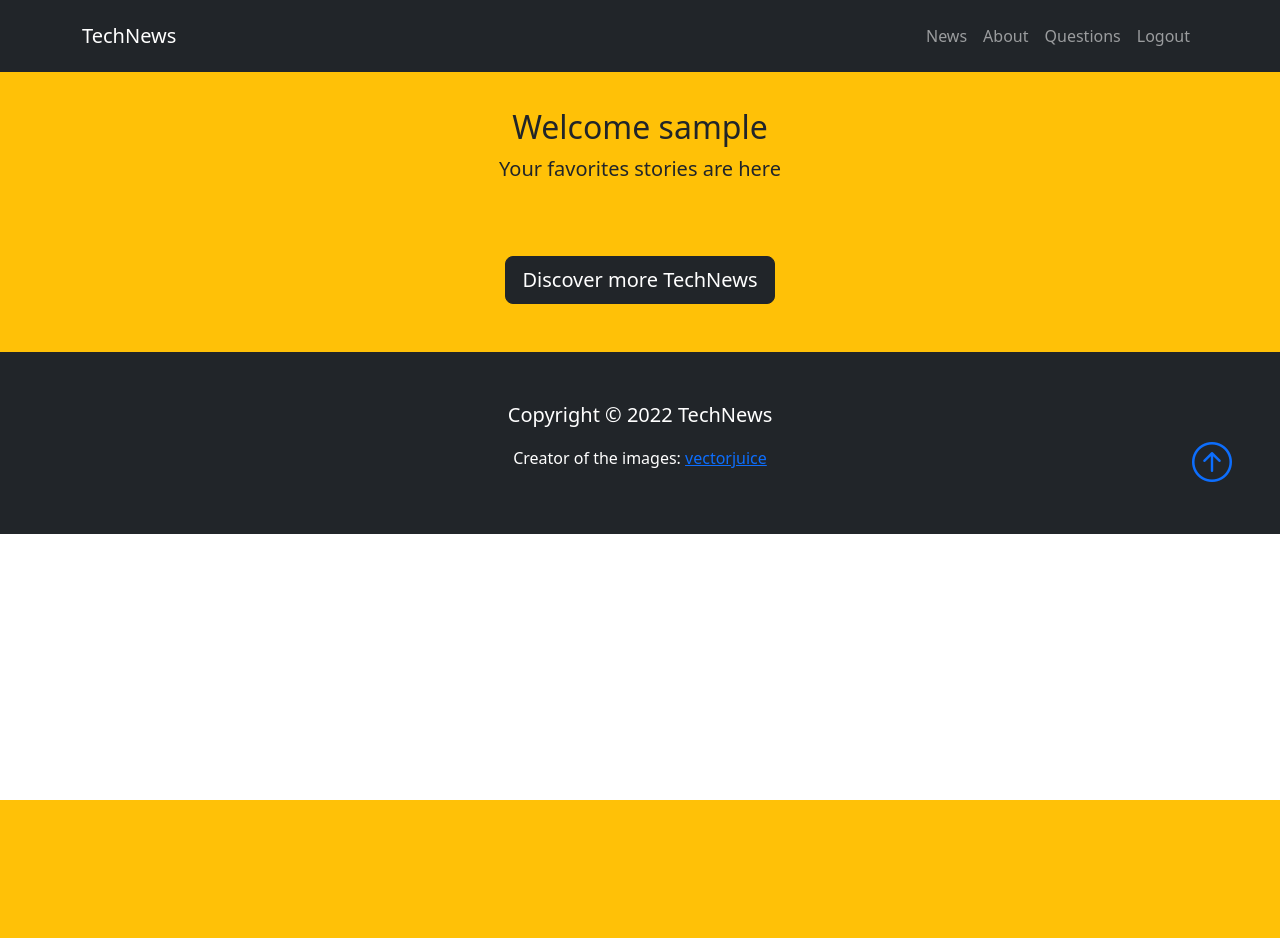
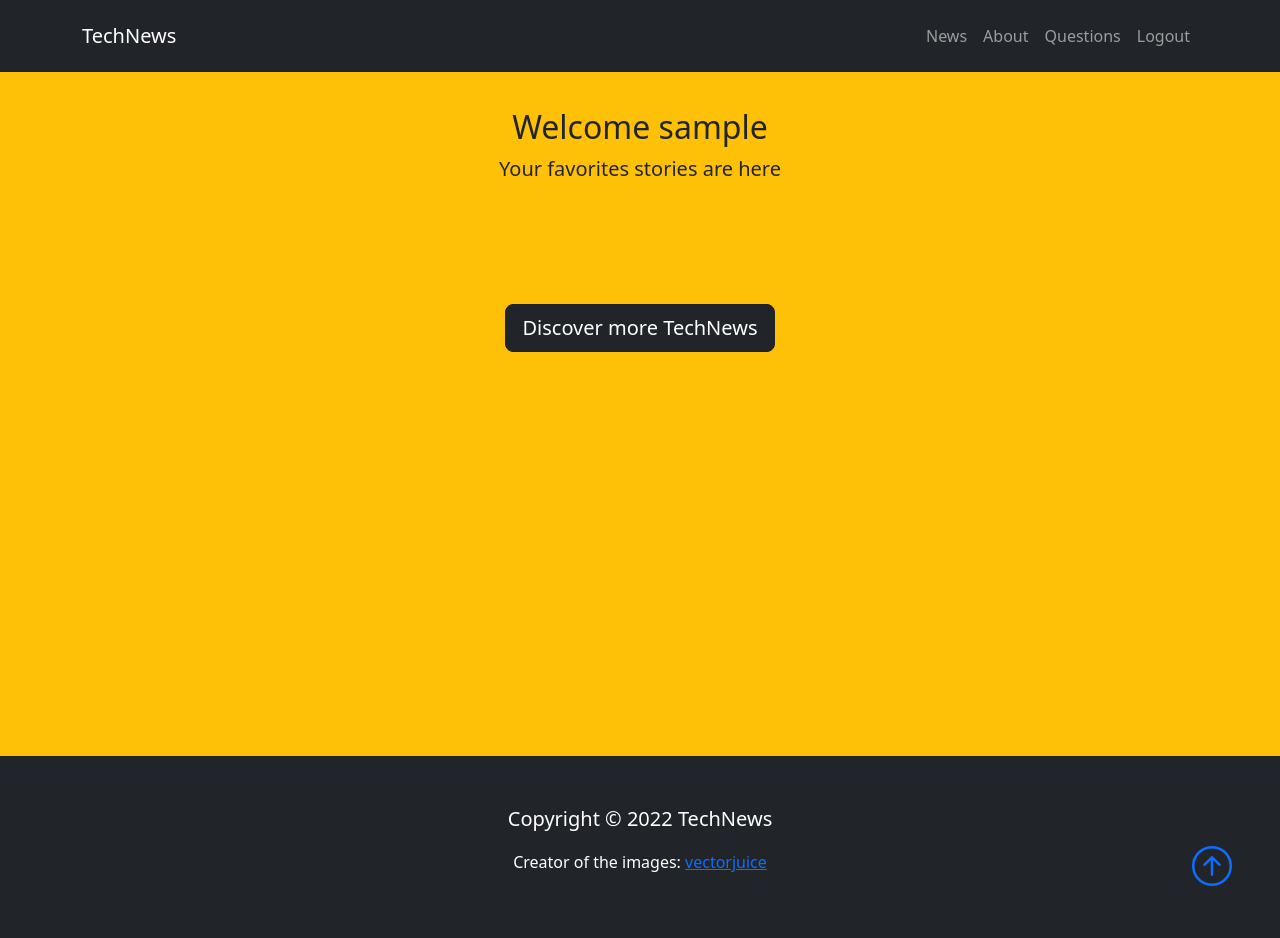
Before and after one commit to nicolasmichielon/tech-news, a Flask app: page /profile in a window 1280 px wide. Before the commit the page ends 800 px from the top, so only its background shows below. Run offline with Flask 2, Linux system fonts and the light colour scheme; the visitor is signed in with stand-in values (Sample User, id 1); data comes from the database, SQL or seed files in the repository; data that the repository does not hold is empty; some libraries are stand-ins or nearby versions.

Commit message:
Improved profile, login and register pages.

```diff
--- a/scrape.py
+++ b/scrape.py
@@ -4,8 +4,8 @@ from bs4 import BeautifulSoup
 links = []
 subtexts = []
 
-# Grab the links and subtexts from the Hacker News websit, going from page 1 to page 10
-for p in range(1, 10):
+# Grab the links and subtexts from the Hacker News websit, going from page 1 to page 20
+for p in range(1, 20):
     res = requests.get(f'https://news.ycombinator.com/news?p={p}')
     soup = BeautifulSoup(res.text, 'html.parser')
     link = soup.select('.titlelink')
--- a/templates/profile.html
+++ b/templates/profile.html
@@ -70,8 +70,8 @@
     </section>
 
     <!-- Invite to read more -->
-    <section class="bg-warning text-dark pb-5">
-        <div class="align-center text-center">
+    <section class="bg-warning text-dark pb-5" style="height: 500px;">
+        <div class="align-center text-center py-5">
             <a class="btn btn-dark btn-lg" href="/news">Discover more TechNews</a>
         </div>
     </section>
--- a/templates/register.html
+++ b/templates/register.html
@@ -53,7 +53,7 @@
                                 <div class="form-outline mb-4">
                                     <label class="form-label">Username</label>
                                     <input name="username" type="username" class="form-control form-control-lg"
-                                        placeholder="Enter a valid username" />
+                                        placeholder="Enter username" />
                                 </div>
 
                                 <!-- Password input -->
@@ -75,8 +75,7 @@
                                 {% endif %}
                                 <div class="text-center text-lg-start mt-4 pt-2">
                                     <button data-bs-toggle="modal" data-bs-target="#modalRegistered" type="submit"
-                                        class="btn btn-dark btn-lg d-grid gap-2 col-6 mx-auto"
-                                        style="padding-left: 2.5rem; padding-right: 2.5rem;">Register</button>
+                                        class="btn btn-dark btn-lg d-grid col-6 mx-auto">Register</button>
                                     <p class="text-center m-1">Or <a class="text-dark" href="/login">Login</a></p>
                                 </div>
                             </form>
```
Also changed, not shown: templates/login.html (+4 -4 lines).
